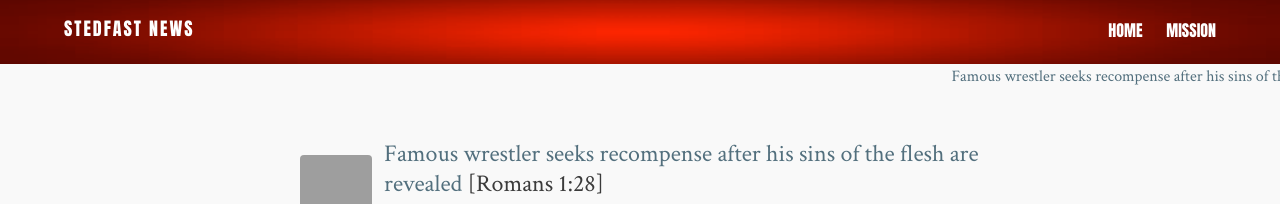
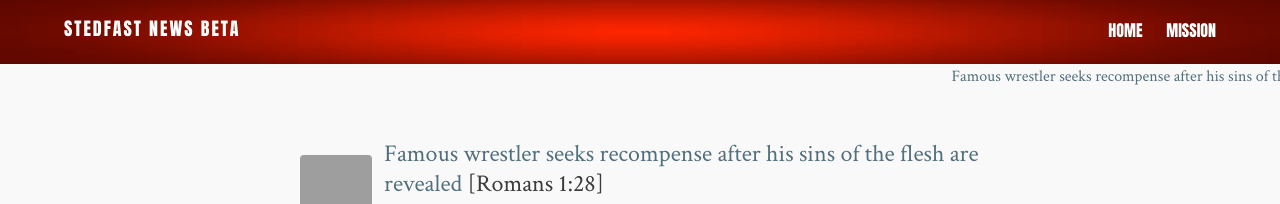
Before and after one commit to flashlightministries/oilforlight, a Jekyll site: the page built from index.html, in a window 1280 px wide. Shown: the top 204 px of the page. Built offline with Jekyll 4.4.1, drawn with Linux system fonts in a browser that asks for light colours; the list of posts is cut into pages by our own code; grey boxes are pictures that could not be loaded.

Commit message:
Update _config.yml

```diff
--- a/_config.yml
+++ b/_config.yml
@@ -1,4 +1,4 @@
-title:            Stedfast News
+title:            Stedfast News BETA
 tagline:          All the news that's fit for teaching, for reproof, for correction and for training in righteousness.
 canonical:        http://stedfastnews.com
 
```
